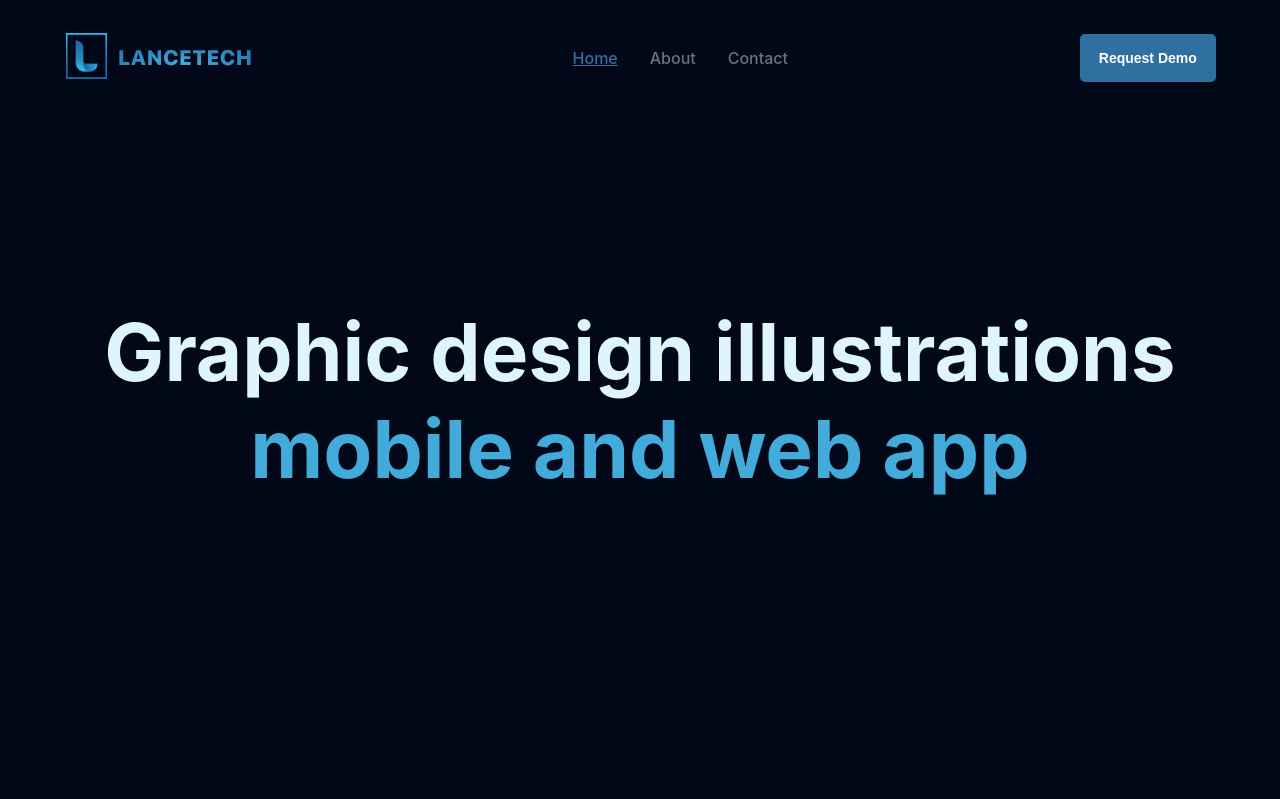
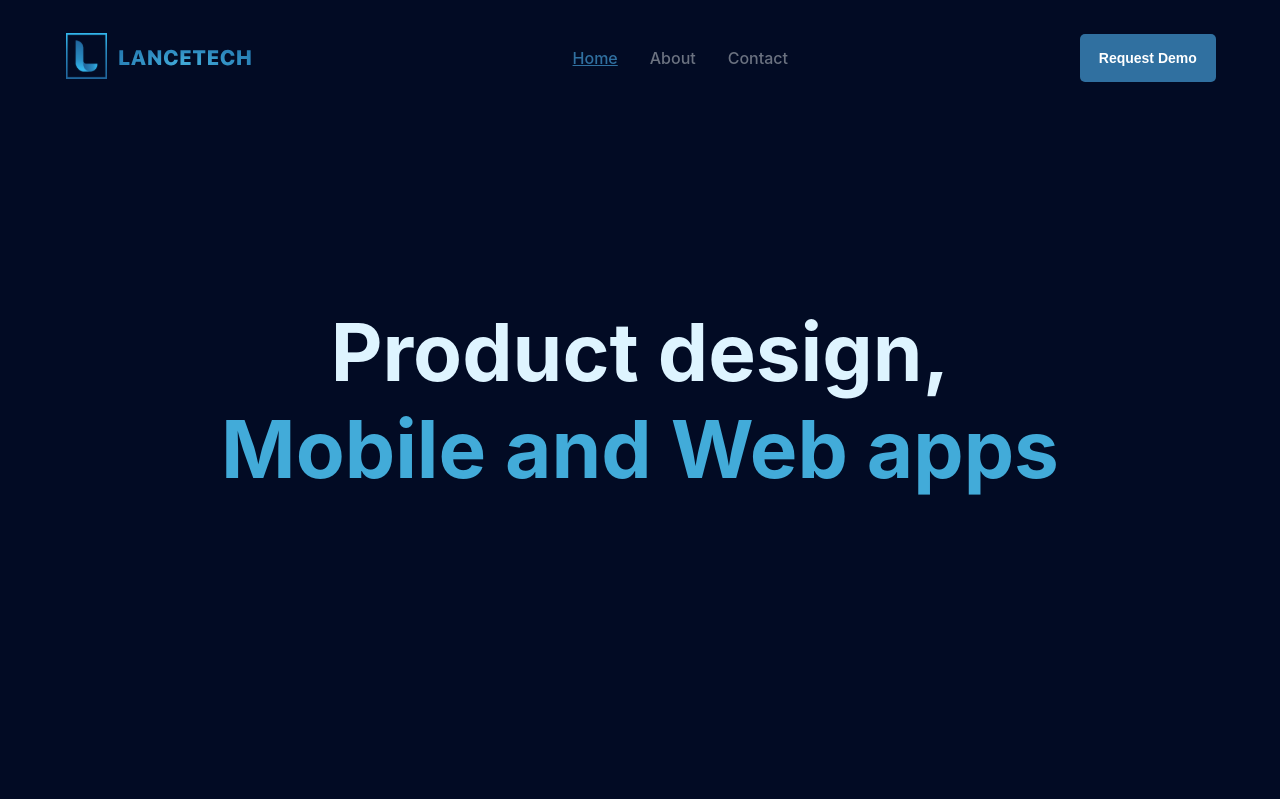
Before and after one commit to EbenFergy/Lancetech.org, a React (Create React App) app: page / in a window 1280 px wide. Shown: the top 799 px of the page. Built offline with nearby package versions, Linux system fonts and the light colour scheme.

Commit message:
...header

```diff
--- a/src/pages/HomePage/Header/Header.js
+++ b/src/pages/HomePage/Header/Header.js
@@ -1,13 +1,18 @@
 import React from 'react';
 import { HeaderStyle } from './HeaderStyle';
+import Header1img from '../../../assets/Header1.svg';
+import Header2img from '../../../assets/Header2.svg';
 
 const Header = () => {
   return (
     <HeaderStyle>
       <h2>
-        Graphic design illustrations <br />
-        <span> mobile and web app </span>
+        Product design, <br />
+        <span> Mobile and Web apps </span>
       </h2>
+      {/* <div className="headerImg">
+        <img src={Header1img} alt="headerImg" />
+      </div> */}
       <div class="waveSVG">
         <svg data-name="Layer 1" xmlns="http://www.w3.org/2000/svg" viewBox="0 0 1200 120" preserveAspectRatio="none">
           <path
--- a/src/pages/HomePage/Header/HeaderStyle.jsx
+++ b/src/pages/HomePage/Header/HeaderStyle.jsx
@@ -7,8 +7,10 @@ export const HeaderStyle = styled.div`
   height: 50rem;
   position: relative;
   display: flex;
+  /* flex-direction: column; */
   align-items: center;
   justify-content: center;
+  margin-bottom: 15rem;
 
   h2 {
     color: #def4ff;
@@ -18,6 +20,19 @@ export const HeaderStyle = styled.div`
 
     span {
       color: ${COLORS.LightBlue};
+    }
+  }
+
+  .headerImg {
+    position: absolute;
+    bottom: -15rem;
+    right: -10rem;
+    transform: rotate(15deg);
+    z-index: 10;
+    align-items: center;
+
+    img {
+      width: 38rem;
     }
   }
 
@@ -39,6 +54,6 @@ export const HeaderStyle = styled.div`
   }
 
   .waveSVG .shape-fill {
-    fill: #020817;
+    fill: ${COLORS.DarkBlue3};
   }
 `;
--- a/src/pages/HomePage/Meet with/MeetWith.js
+++ b/src/pages/HomePage/Meet with/MeetWith.js
@@ -1,8 +1,8 @@
-import React from "react";
-import { MeetWithStyle } from "../HomeStyle";
-import MeetPNG from "../../../assets/Meet_With.png";
-import meetDotPat from "../../../assets/Meet_Dot_Pattern.svg";
-import Button from "../../../components/Button/Button";
+import React from 'react';
+import { MeetWithStyle } from '../HomeStyle';
+import MeetPNG from '../../../assets/Meet_With.png';
+import meetDotPat from '../../../assets/Meet_Dot_Pattern.svg';
+import Button from '../../../components/Button/Button';
 
 const MeetWith = () => {
   return (
@@ -19,22 +19,18 @@ const MeetWith = () => {
 
       <div className="meetRight">
         <p className="meetFirstP">
-          Designers and programmers and managers have become so accustomed to
-          working remotely, even for complex changing Lorem ipsum dolor sit amet
-          consectetur, adipisicing elit. Enim magni quo ab non? Error qui, iste
-          consequuntur quasi <br />
-          <br /> Lorem ipsum dolor sit amet consectetur, adipisicing elit. Enim
-          magni quo ab non? Error qui, iste consequuntur quasi
+          Designers and programmers and managers have become so accustomed to working remotely, even for complex changing Lorem ipsum dolor
+          sit amet consectetur, adipisicing elit. Enim magni quo ab non? Error qui, iste consequuntur quasi <br />
+          <br /> Lorem ipsum dolor sit amet consectetur, adipisicing elit. Enim magni quo ab non? Error qui, iste consequuntur quasi
         </p>
         <div>
           <Button>Get Started for Free</Button>
         </div>
         <p className="meetSecondP">
-          “The following article covers a topic that has recently moved to
-          center stage–at least it seems that way. If you’ve been thinking you
-          need to know more about outsourcing, here’s your opportunity.”
+          “The following article covers a topic that has recently moved to center stage–at least it seems that way. If you’ve been thinking
+          you need to know more about outsourcing, here’s your opportunity.”
         </p>
-        <h4>Ferguson, Founder of Lancetech</h4>
+        <h4>Daniel, Product Manager, Lancetech</h4>
       </div>
     </MeetWithStyle>
   );
--- a/src/styles/COLORS.js
+++ b/src/styles/COLORS.js
@@ -7,6 +7,8 @@ export const COLORS = {
   PaleBlue: '#E9F7FE',
   DarkBlue: '#1D293F',
   DarkBlue2: '#051129',
-  DarkBlue3: '#020817',
+  // DarkBlue3: '#020817',
+  DarkBlue3: '#020B24',
+  DarkBlue4: '#0b193D',
   White: '#FFFFFF',
 };
```
Also changed, not shown: src/assets/Header1.svg (added), src/assets/Header2.svg (added).
